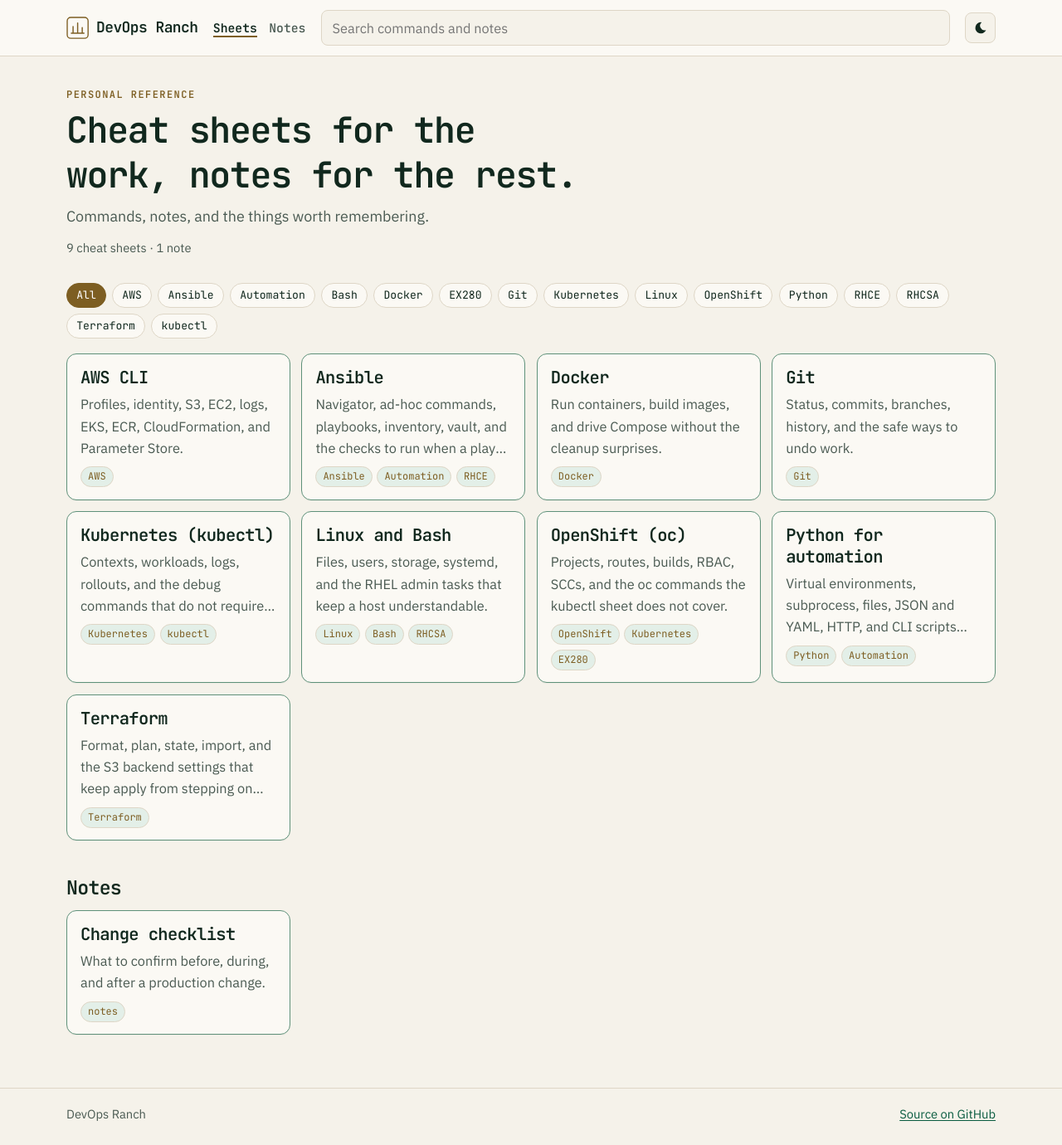
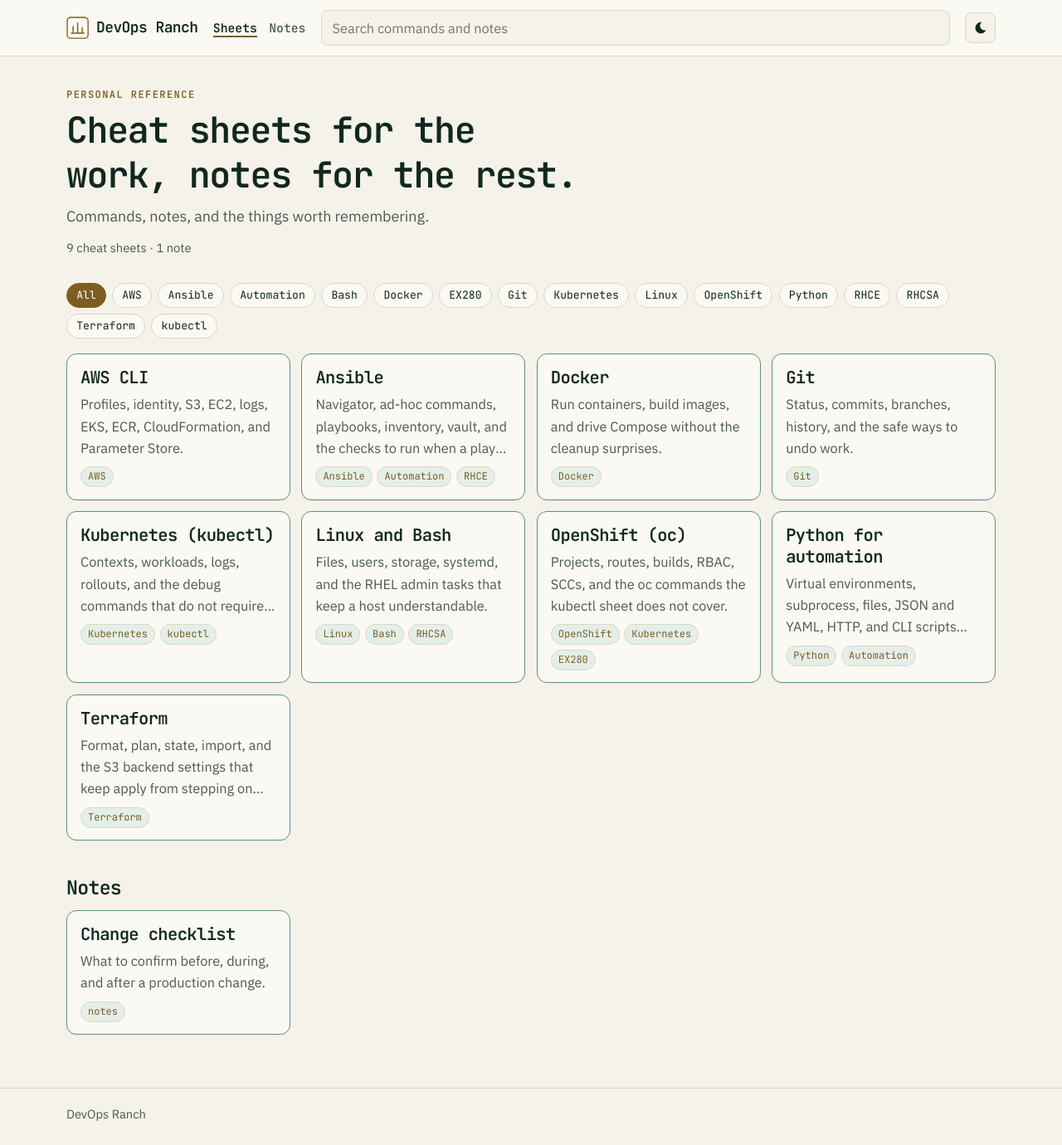
Before and after one commit to devopscowboy/DevOpsRanch, a Jekyll site: the page built from index.html, in a window 1280 px wide and 1380 px high. Shown: the whole window at 83% size. Built offline with Jekyll 4.4.1, drawn with Linux system fonts in a browser that asks for light colours.

Commit message:
Rewrite the README for visitors and drop the GitHub source link.
The page now describes the sheets, exam tags, and notes. The footer no longer points at the repository.

Co-authored-by: The DevOps Cowboy <devopscowboy@users.noreply.github.com>

```diff
--- a/_includes/footer.html
+++ b/_includes/footer.html
@@ -1,6 +1,5 @@
 <footer class="site-footer">
   <div class="wrap footer-inner">
     <p>DevOps Ranch</p>
-    <p><a href="https://github.com/devopscowboy/DevOpsRanch">Source on GitHub</a></p>
   </div>
 </footer>
```
Also changed, not shown: README.md.
